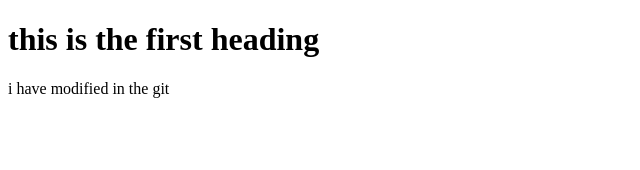
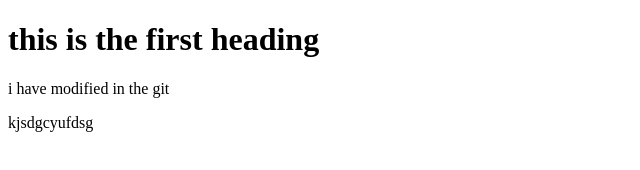
Before and after one commit to riyazsulaiman/git-test, a plain HTML site: page index.html in a window 1280 px wide. Shown: the whole page, without its empty margins (0-640 px from the left). Drawn offline with Linux system fonts and the light colour scheme.

Commit message:
third commit

```diff
--- a/index.html
+++ b/index.html
@@ -6,5 +6,6 @@
 <body>
 	<h1>this is the first heading</h1>
 	<p>i have modified in the git</p>
+	<p>kjsdgcyufdsg</p>
 </body>
 </html>
```
